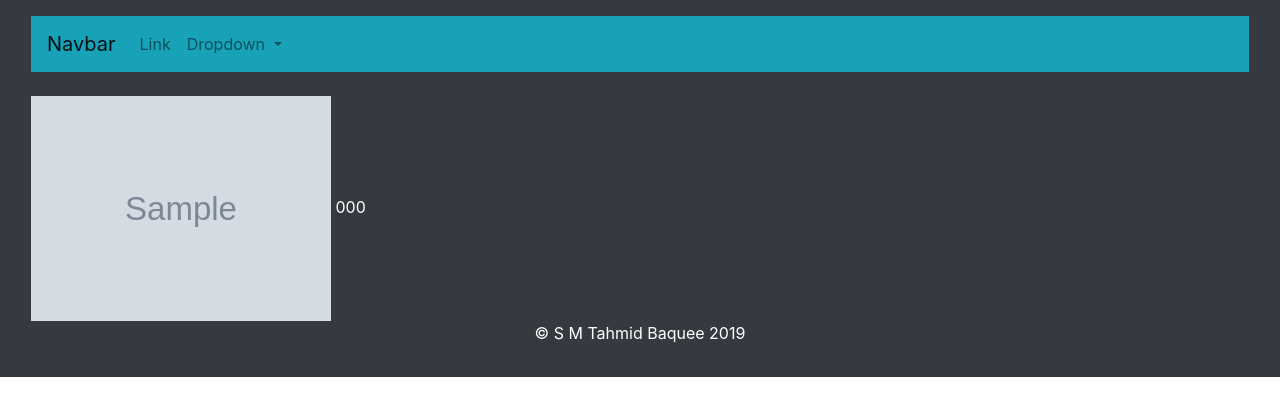
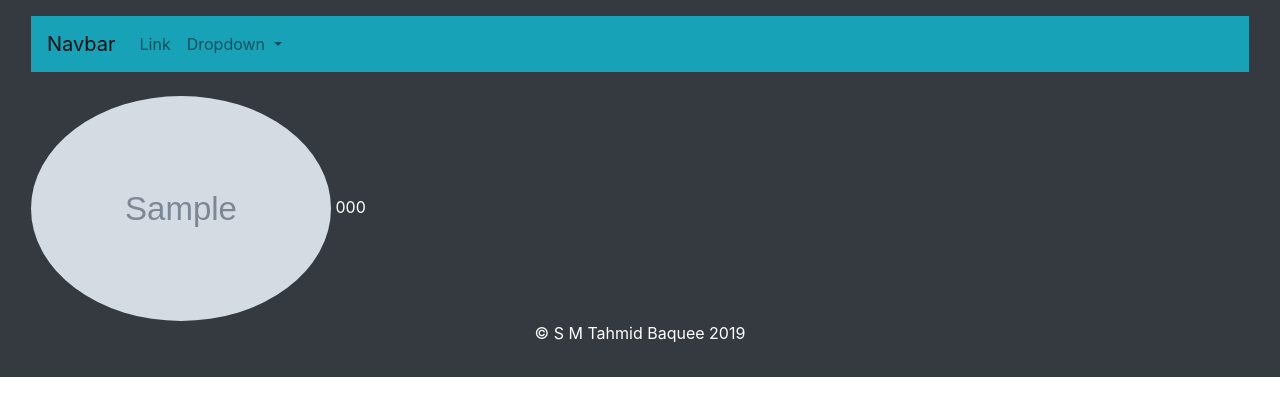
Before and after one commit to tahmid-sadi/OCIOWORLD, a Django app: page /products/ in a window 1280 px wide. Shown: the top 416 px of the page. Run offline with Django 3.2, Linux system fonts and the light colour scheme; tables that the repository leaves empty hold one stand-in row (values such as "Sample post"); grey boxes marked "Sample" are stand-in pictures; some libraries are stand-ins or nearby versions.

Commit message:
Rounded-circle feature added.

```diff
--- a/products/templates/products/product_introduction.html
+++ b/products/templates/products/product_introduction.html
@@ -30,7 +30,7 @@
 </nav>
 <br>
 {% for chair in chairs %}
-            <img src="{{ chair.model_image.url }}" width="300" height="300" class="img-fluid" alt="Responsive image">
+            <img src="{{ chair.model_image.url }}" width="300" height="300" class="img-fluid rounded-circle" alt="Responsive image">
             {{ chair.model_number }}
             {% endfor %}
 {% endblock %}
```
